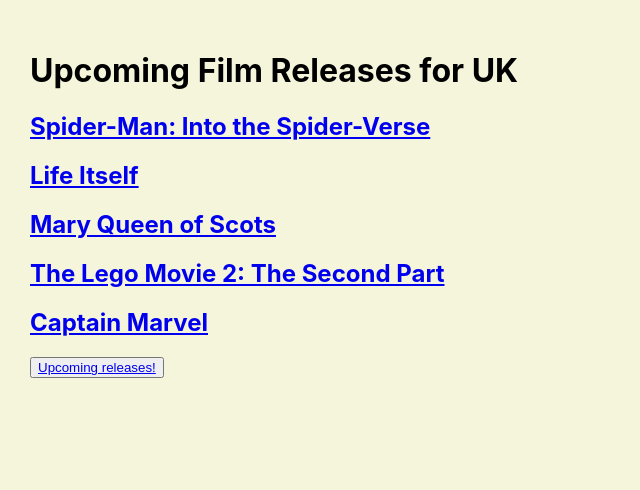
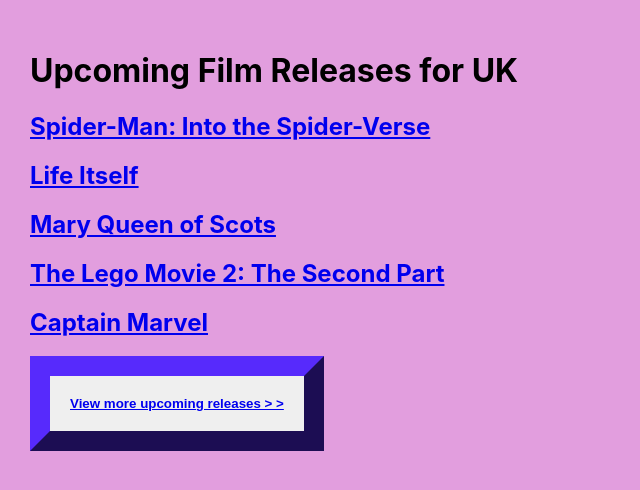
Before and after one commit to ecoBela/React-FilmLists, a React (Create React App) app: page / in a window 1280 px wide. Shown: the top 490 px of the page, without its empty margins (0-640 px from the left). Built offline with nearby package versions, Linux system fonts and the light colour scheme.

Commit message:
button with link opens in new tab

```diff
--- a/src/App.js
+++ b/src/App.js
@@ -1,5 +1,5 @@
 import React from 'react';
-import './index.css';
+import './App.css';
 import UpcomingReleases from './component/UpcomingReleases';
 import FilmBox from './container/FilmBox';
 
--- /dev/null
+++ b/src/component/UpcomingReleases.css
@@ -0,0 +1,13 @@
+
+
+
+button {
+    padding: 20px;
+    border-color: rgb(58, 28, 167);
+    border-width: 20px;
+
+}
+
+button > a{
+    font-weight: bold;
+}
--- a/src/component/UpcomingReleases.js
+++ b/src/component/UpcomingReleases.js
@@ -1,10 +1,14 @@
-import React from 'react'
+import React from 'react';
+import './UpcomingReleases.css';
 
 const UpcomingReleases = () => {
     return (
 
     <button>
-        <a href={"https://www.imdb.com/calendar/?region=gb"}>Upcoming releases! </a>
+        <a
+        href={"https://www.imdb.com/calendar/?region=gb"}
+        target="_blank"
+        >View more upcoming releases &gt; &gt;</a>
         </button>
 
     )
--- a/src/index.css
+++ b/src/index.css
@@ -1,11 +1,12 @@
 body {
+
   margin: 0;
   font-family: -apple-system, BlinkMacSystemFont, 'Segoe UI', 'Roboto', 'Oxygen',
     'Ubuntu', 'Cantarell', 'Fira Sans', 'Droid Sans', 'Helvetica Neue',
     sans-serif;
   -webkit-font-smoothing: antialiased;
   -moz-osx-font-smoothing: grayscale;
-  background-color: beige;
+  background-color: rgb(226, 158, 222);
   margin: 20px;
   padding: 10px;
 
```
